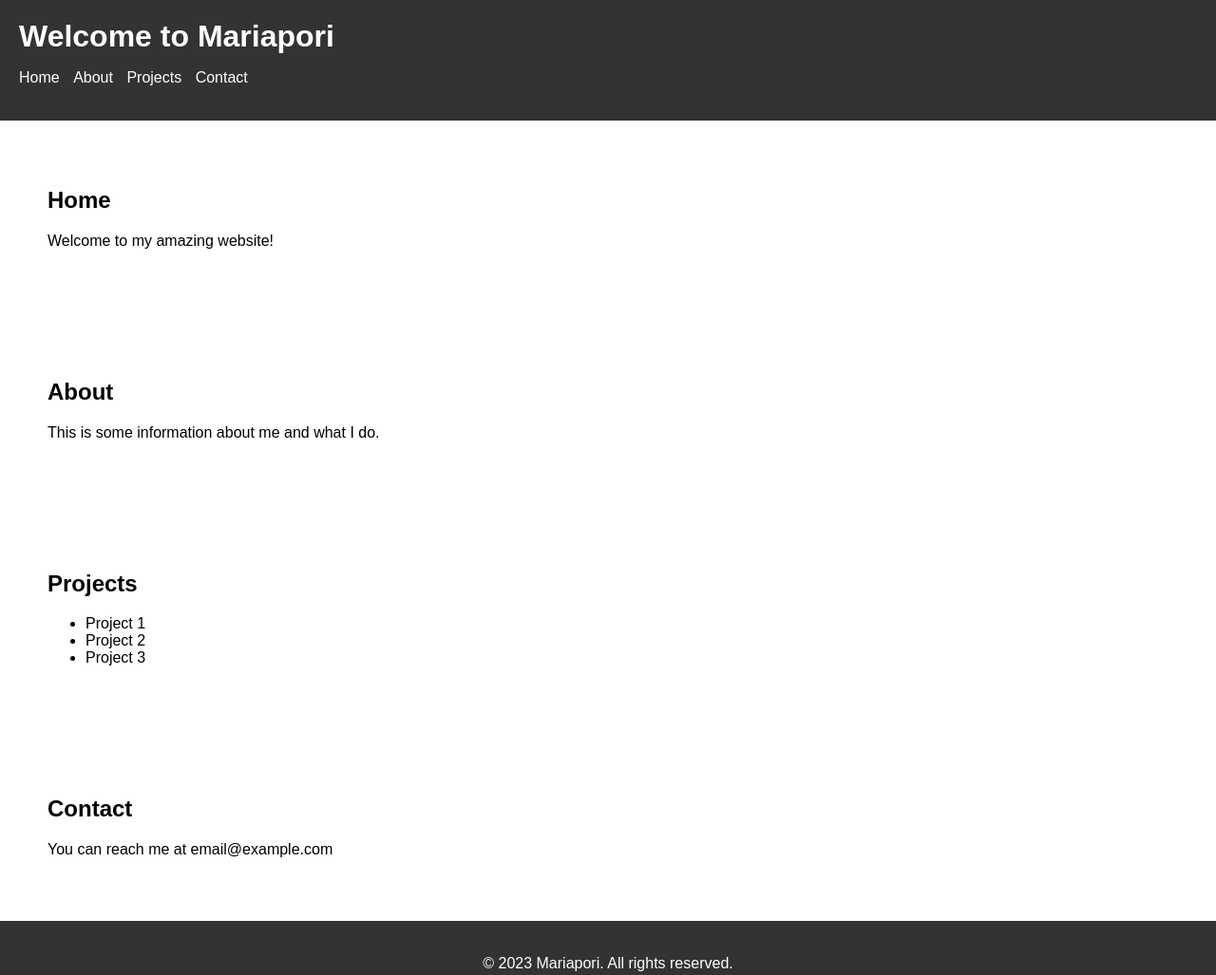
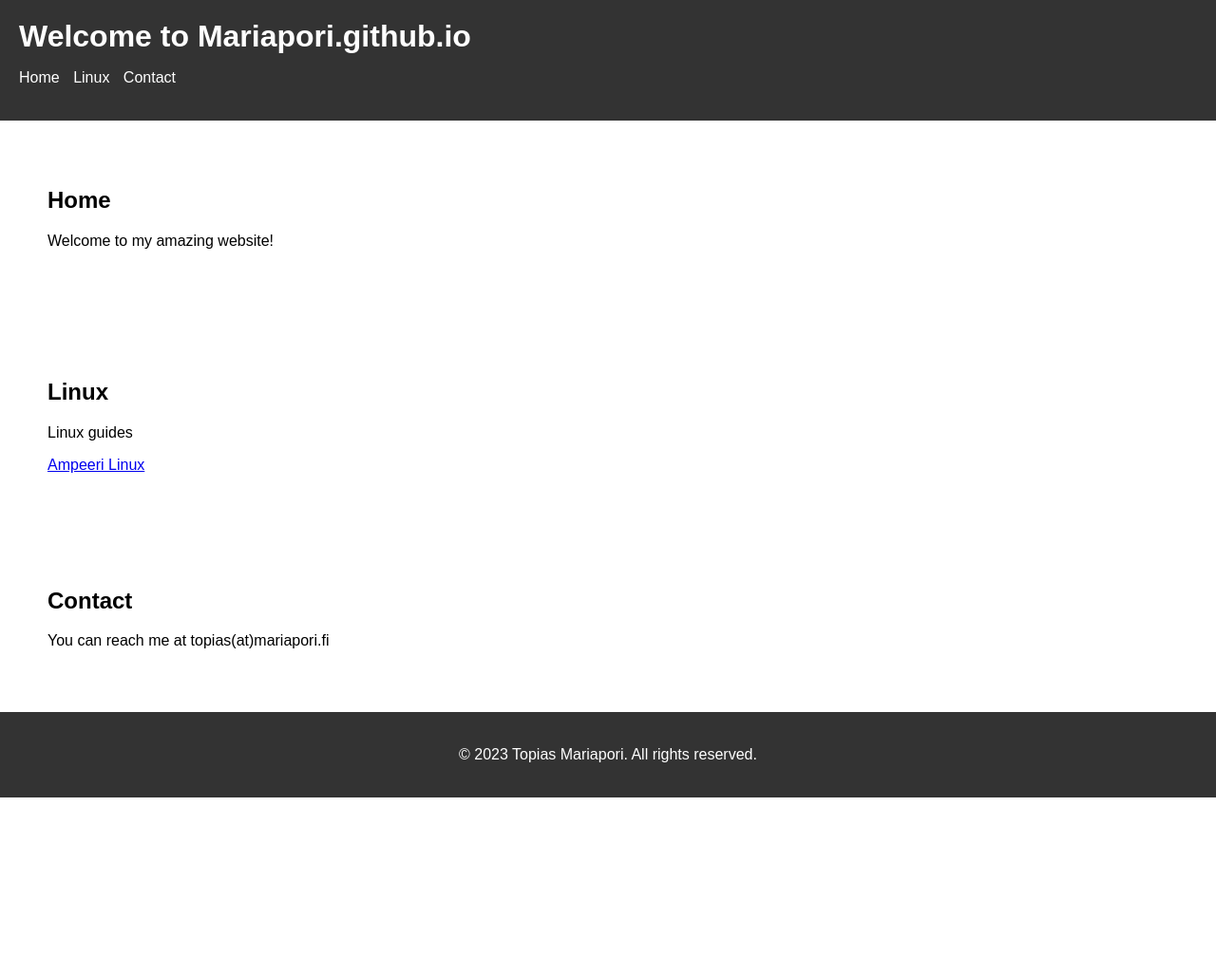
Before and after one commit to Mariapori/Mariapori.github.io, a plain HTML site: page index.html in a window 1280 px wide. Shown: the whole page at 95% size. After the commit the page ends 840 px from the top, so only its background shows below. Drawn offline with Linux system fonts and the light colour scheme.

Commit message:
Update index.html

```diff
--- a/index.html
+++ b/index.html
@@ -1,49 +1,36 @@
 <!DOCTYPE html>
 <html>
 <head>
-  <title>Mariapori</title>
+  <title>Mariapori.github.io</title>
   <link rel="stylesheet" type="text/css" href="styles.css">
   <script src="script.js"></script>
 </head>
 <body>
   <header>
-    <h1>Welcome to Mariapori</h1>
+    <h1>Welcome to Mariapori.github.io</h1>
     <nav>
       <ul>
         <li><a href="#home">Home</a></li>
-        <li><a href="#about">About</a></li>
-        <li><a href="#projects">Projects</a></li>
+        <li><a href="#linux">Linux</a></li>
         <li><a href="#contact">Contact</a></li>
       </ul>
     </nav>
   </header>
-
   <section id="home">
     <h2>Home</h2>
     <p>Welcome to my amazing website!</p>
   </section>
-
-  <section id="about">
-    <h2>About</h2>
-    <p>This is some information about me and what I do.</p>
+    <section id="linux">
+    <h2>Linux</h2>
+    <p>Linux guides</p>
+     <a href="siirtyminen_linux_opas.pdf">Ampeeri Linux</a>
   </section>
-
-  <section id="projects">
-    <h2>Projects</h2>
-    <ul>
-      <li>Project 1</li>
-      <li>Project 2</li>
-      <li>Project 3</li>
-    </ul>
-  </section>
-
   <section id="contact">
     <h2>Contact</h2>
-    <p>You can reach me at email@example.com</p>
+    <p>You can reach me at topias(at)mariapori.fi</p>
   </section>
-
   <footer>
-    <p>&copy; 2023 Mariapori. All rights reserved.</p>
+    <p>&copy; 2023 Topias Mariapori. All rights reserved.</p>
   </footer>
 </body>
 </html>
```
